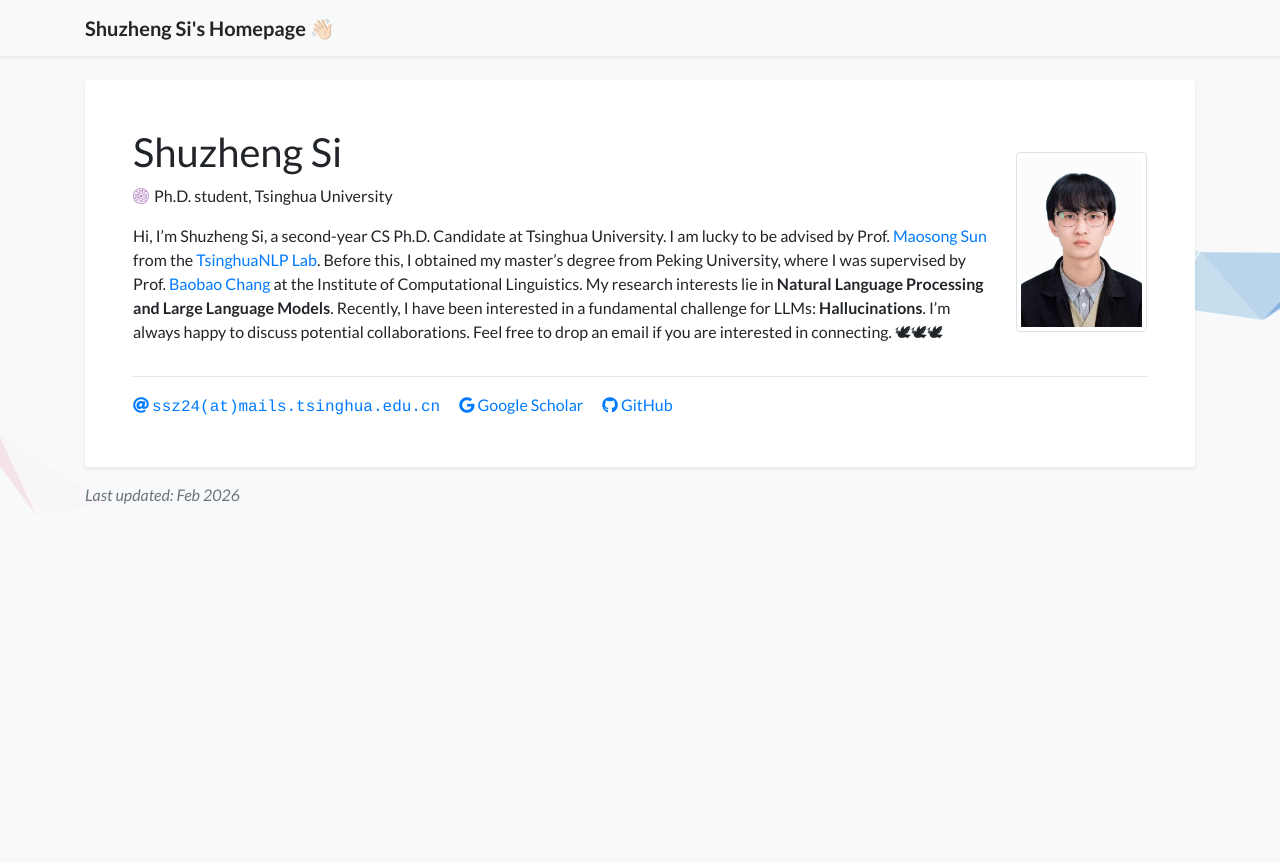
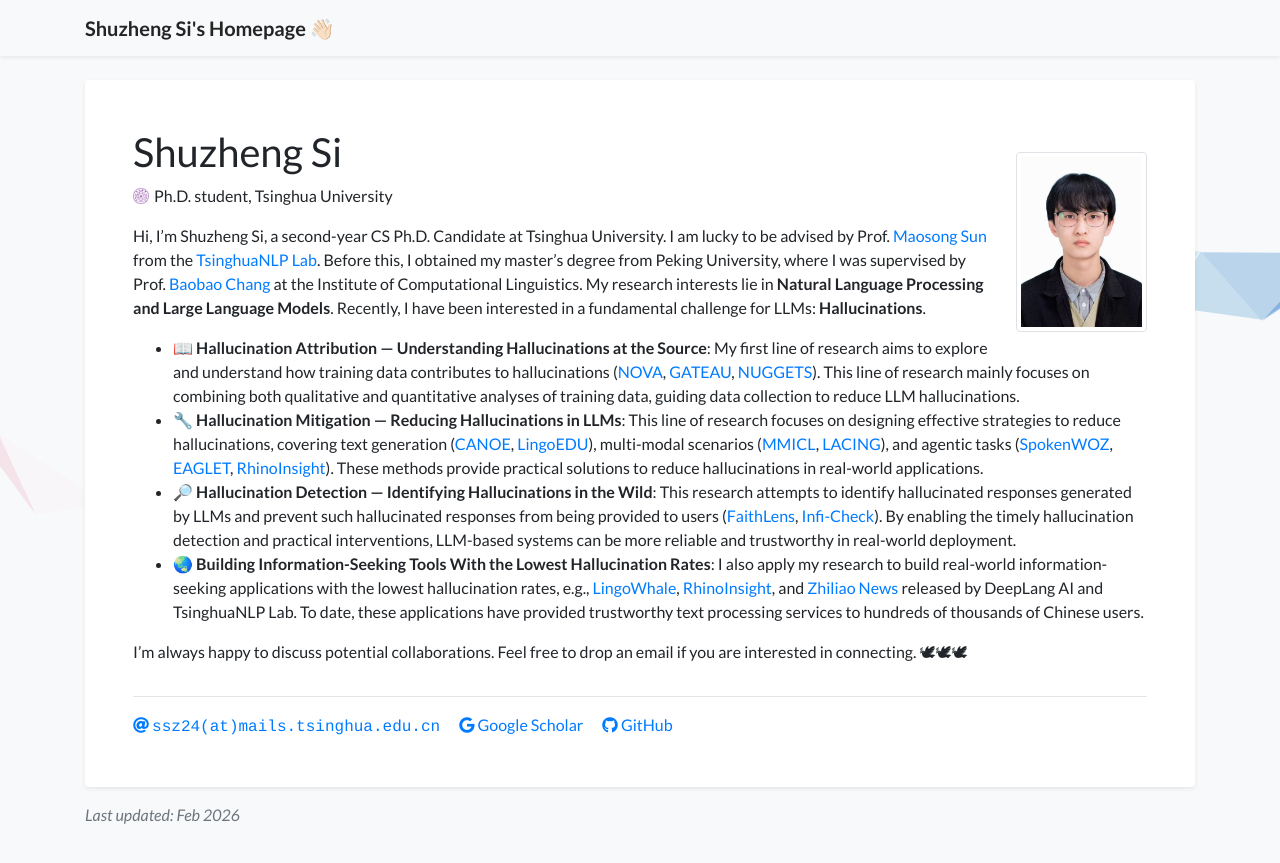
Before and after one commit to S1s-Z/s1s-z.github.io, a Jekyll site: the page built from index.html, in a window 1280 px wide. Shown: the top 863 px of the page. Built offline with Jekyll 4.4.1, drawn with Linux system fonts in a browser that asks for light colours; a style sheet for code colours, icons or effects is not loaded.

Commit message:
Update profile.yml

```diff
--- a/_data/profile.yml
+++ b/_data/profile.yml
@@ -20,6 +20,21 @@ github: S1s-Z
 
 short_bio: >-
   Hi, I’m Shuzheng Si, a second-year CS Ph.D. Candidate at Tsinghua University. I am lucky to be advised by Prof. <a href="https://scholar.google.com/citations?hl=en&user=zIgT0HMAAAAJ">Maosong Sun</a> from the <a href="https://nlp.csai.tsinghua.edu.cn">TsinghuaNLP Lab</a>. Before this, I obtained my master’s degree from Peking University, where I was supervised by Prof. <a href="https://scholar.google.com.au/citations?user=LaKNyhQAAAAJ">Baobao Chang</a> at the Institute of Computational Linguistics. My research interests lie in <b>Natural Language Processing and Large Language Models</b>. Recently, I have been interested in a fundamental challenge for LLMs: <b> Hallucinations</b>.
+  <br>
+  <ul class="pub">
+      <li>
+          📖 <b>Hallucination Attribution — Understanding Hallucinations at the Source</b>: My first line of research aims to explore and understand how training data contributes to hallucinations (<a href="https://arxiv.org/abs/2502.07340">NOVA</a>, <a href="https://arxiv.org/abs/2410.15633">GATEAU</a>, <a href="https://arxiv.org/abs/2312.10302">NUGGETS</a>). This line of research mainly focuses on combining both qualitative and quantitative analyses of training data, guiding data collection to reduce LLM hallucinations.
+      </li>
+      <li>
+          🔧 <b>Hallucination Mitigation  — Reducing Hallucinations in LLMs</b>: This line of research focuses on designing effective strategies to reduce hallucinations, covering text generation (<a href="https://arxiv.org/abs/2505.16483">CANOE</a>, <a href="https://arxiv.org/abs/2512.14244">LingoEDU</a>), multi-modal scenarios (<a href="https://arxiv.org/abs/2309.07915">MMICL</a>, <a href="https://arxiv.org/abs/2411.14279">LACING</a>), and agentic tasks (<a href="https://arxiv.org/abs/2305.13040">SpokenWOZ</a>, <a href="https://arxiv.org/abs/2510.05608">EAGLET</a>, <a href="https://arxiv.org/abs/2511.18743">RhinoInsight</a>). These methods provide practical solutions to reduce hallucinations in real-world applications.
+      </li>
+      <li>
+          🔎 <b>Hallucination Detection  — Identifying Hallucinations in the Wild</b>: This research attempts to identify hallucinated responses generated by LLMs and prevent such hallucinated responses from being provided to users (<a href="https://arxiv.org/abs/2512.20182">FaithLens</a>, <a href="https://arxiv.org/abs/2601.06666">Infi-Check</a>). By enabling the timely hallucination detection and practical interventions, LLM-based systems can be more reliable and trustworthy in real-world deployment.
+      </li>
+      <li>
+          🌏 <b>Building Information-Seeking Tools With the Lowest Hallucination Rates</b>: I also apply my research to build real-world information-seeking applications with the lowest hallucination rates, e.g., <a href="https://lingowhale.com/">LingoWhale</a>, <a href="https://research.deeplang.net/">RhinoInsight</a>, and <a href="https://zhiliao.news/">Zhiliao News</a> released by DeepLang AI and TsinghuaNLP Lab. To date, these applications have provided trustworthy text processing services to hundreds of thousands of Chinese users.
+      </li>
+  </ul>
 
   I’m always happy to discuss potential collaborations. Feel free to drop an email if you are interested in connecting. 🕊🕊🕊
 
@@ -59,7 +74,7 @@ experience:
 - name: SenseTime Research
   logo: assets/images/badges/sensetime.png
   position: Research Intern
-  date: Jul. 2021 -	Feb. 2022
+  date: Jul. 2021 - Feb. 2022
 
 
 awards:
```
